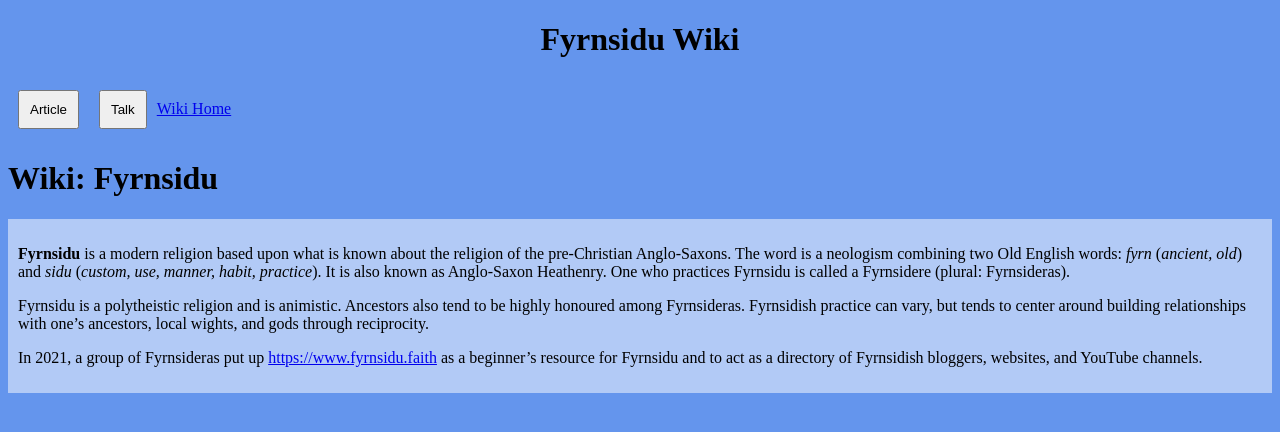
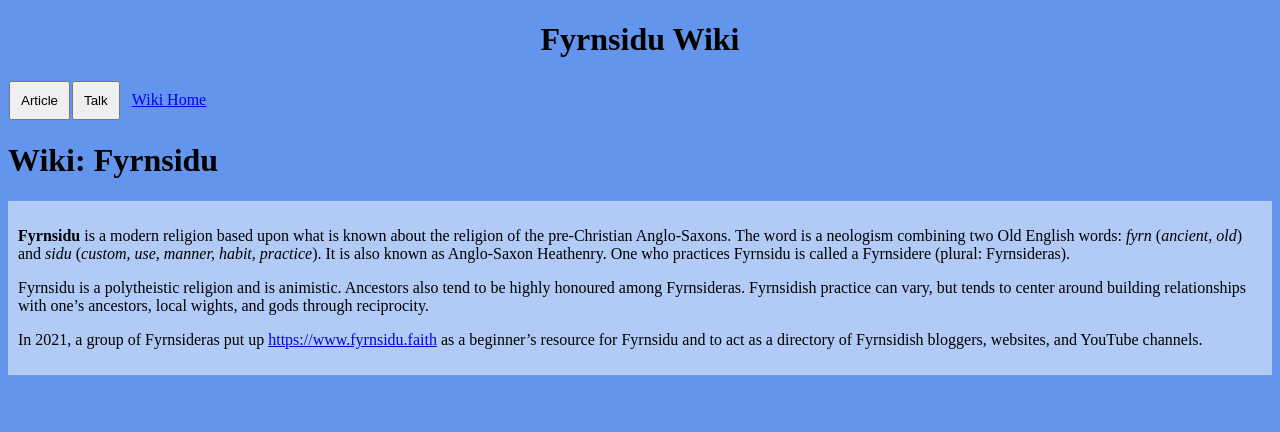
Before and after one commit to byronpendason/byronpendason.github.io, a Jekyll site: the page built from _wiki/fyrnsidu.md, in a window 1280 px wide. Shown: the top 432 px of the page. Built offline with Jekyll 4.4.1, drawn with Linux system fonts in a browser that asks for light colours; comment, search, counter and statistics services are not loaded.

Commit message:
Update wiki.html

```diff
--- a/_layouts/wiki.html
+++ b/_layouts/wiki.html
@@ -35,7 +35,7 @@
 <h1>Fyrnsidu Wiki</h1>
 </div>
 {% if page.title != "Index" %}
-<button type="button" id="artBtn" onClick="showArt()" style="margin:10px;padding:10px;">Article</button><button type="button" id="talkBtn" onClick="showTalk()" style="margin:10px;padding:10px;">Talk</button><a href="/wiki/">Wiki Home</a>
+<button type="button" id="artBtn" onClick="showArt()" style="margin:1px;padding:10px;">Article</button><button type="button" id="talkBtn" onClick="showTalk()" style="margin:1px;padding:10px;">Talk</button><a href="/wiki/" style="margin:1px;padding:10px;">Wiki Home</a>
 <h1>Wiki: {{page.title}}</h1>
 {% endif %}
 <div id="content">
```
